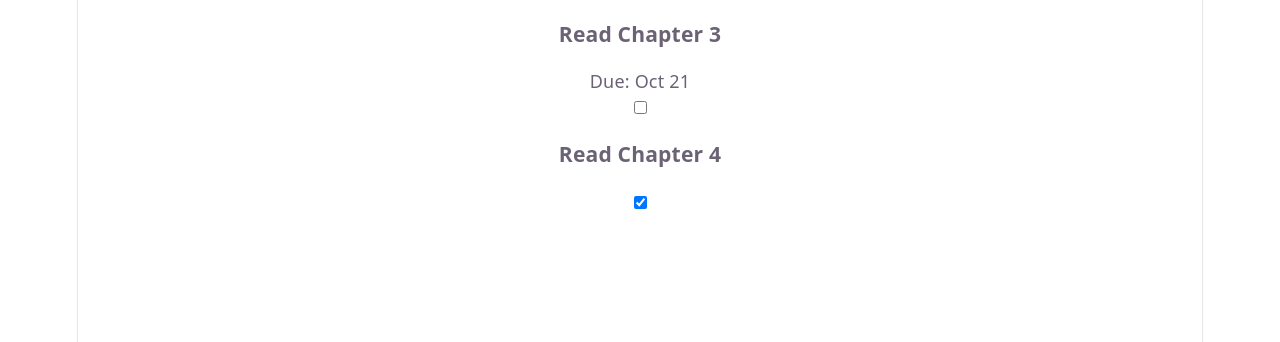
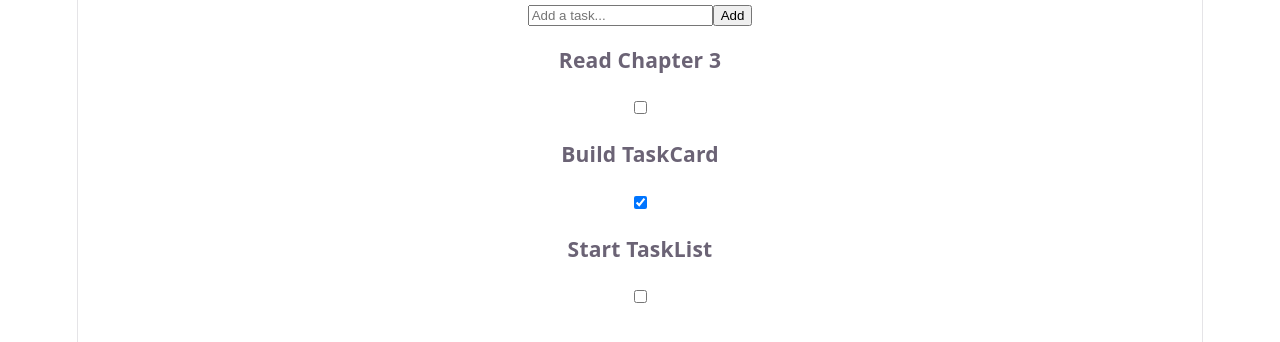
Before and after one commit to TugberkAta/sfwe475-lab4-2403060010, a React (Vite) app: page / in a window 1280 px wide. Shown: the top 342 px of the page. Built offline with nearby package versions, Linux system fonts and the light colour scheme.

Commit message:
feat: implement NewTaskInput and TaskList components for task management

```diff
--- /dev/null
+++ b/NewTaskInput.tsx
@@ -0,0 +1,25 @@
+import { useState } from "react";
+
+function NewTaskInput() {
+  const [text, setText] = useState("");
+  return (
+    <>
+      <input
+        value={text}
+        onChange={(e) => setText(e.target.value)}
+        placeholder="Add a task..."
+      />
+      <button
+        type="button"
+        onClick={() => {
+          console.log(text);
+          setText("");
+        }}
+      >
+        Add
+      </button>
+    </>
+  );
+}
+
+export default NewTaskInput;
--- /dev/null
+++ b/TaskList.tsx
@@ -0,0 +1,17 @@
+import type { Task } from "./schemas";
+import TaskCard from "./TaskCard";
+const tasks: Task[] = [
+  { id: 1, title: "Read Chapter 3", done: false },
+  { id: 2, title: "Build TaskCard", done: true },
+  { id: 3, title: "Start TaskList", done: false },
+];
+function TaskList() {
+  return (
+    <div>
+      {tasks.map((task) => (
+        <TaskCard key={task.id} title={task.title} done={task.done} />
+      ))}
+    </div>
+  );
+}
+export default TaskList;
--- a/src/App.tsx
+++ b/src/App.tsx
@@ -1,9 +1,11 @@
-import TaskCard from "../TaskCard";
+import TaskList from "../TaskList";
+import NewTaskInput from "../NewTaskInput";
+
 function App() {
   return (
     <div>
-      <TaskCard title="Read Chapter 3" done={false} dueDate="Oct 21" />
-      <TaskCard title="Read Chapter 4" done={true} />
+      <NewTaskInput />
+      <TaskList />
     </div>
   );
 }
```
Also changed, not shown: notes/react.md (+4 -0 lines).
